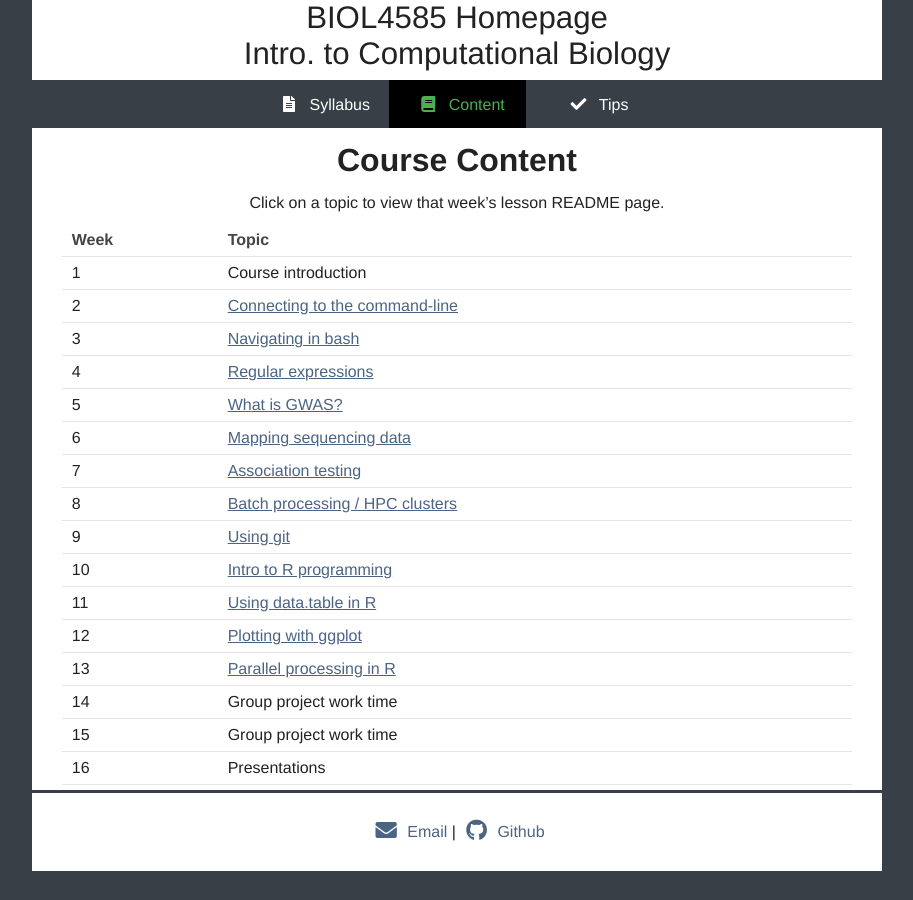
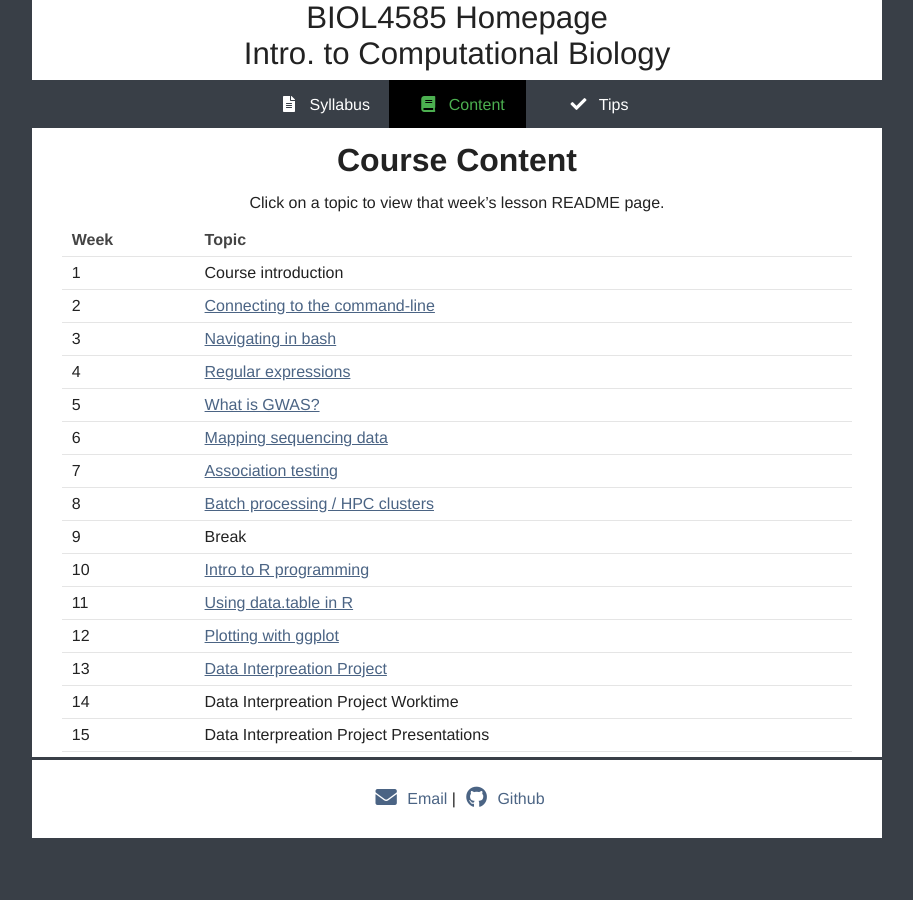
Before and after one commit to cory-weller/BIOL4585, a Jekyll site: the page built from content.md, in a window 1280 px wide. Shown: the whole page, without its empty margins (183-1096 px from the left). Built offline with Jekyll 4.4.1, drawn with Linux system fonts in a browser that asks for light colours; our own code applies the rules of GitHub Pages for plain Markdown files.

Commit message:
Update content.md

```diff
--- a/content.md
+++ b/content.md
@@ -17,11 +17,10 @@ subject: Content
 | 6 | [Mapping sequencing data](https://github.com/{{ site.github }}/{{ site.repo }}/tree/master/06_mapping_sequencing_data) |
 | 7 | [Association testing](https://github.com/{{ site.github }}/{{ site.repo }}/tree/master/07_association_testing) |
 | 8 | [Batch processing / HPC clusters](https://github.com/{{ site.github }}/{{ site.repo }}/tree/master/08_using_HPC_clusters) |
-| 9 | [Using git](https://github.com/{{ site.github }}/{{ site.repo }}/tree/master/09_using_git) |
+| 9 | Break |
 | 10 | [Intro to R programming](https://github.com/{{ site.github }}/{{ site.repo }}/tree/master/10_intro_to_R) |
 | 11 | [Using data.table in R](https://github.com/{{ site.github }}/{{ site.repo }}/tree/master/11_data_table_in_R) |
 | 12 | [Plotting with ggplot](https://github.com/{{ site.github }}/{{ site.repo }}/tree/master/12_plotting_with_ggplot) |
-| 13 | [Parallel processing in R](https://github.com/{{ site.github }}/{{ site.repo }}/tree/master/13_batch_processing_in_R) |
-| 14 | Group project work time |
-| 15 | Group project work time |
-| 16 | Presentations |
+| 13 | [Data Interpreation Project](https://github.com/{{ site.github }}/BIOL4585_projects) |
+| 14 | Data Interpreation Project Worktime |
+| 15 | Data Interpreation Project Presentations |
```
